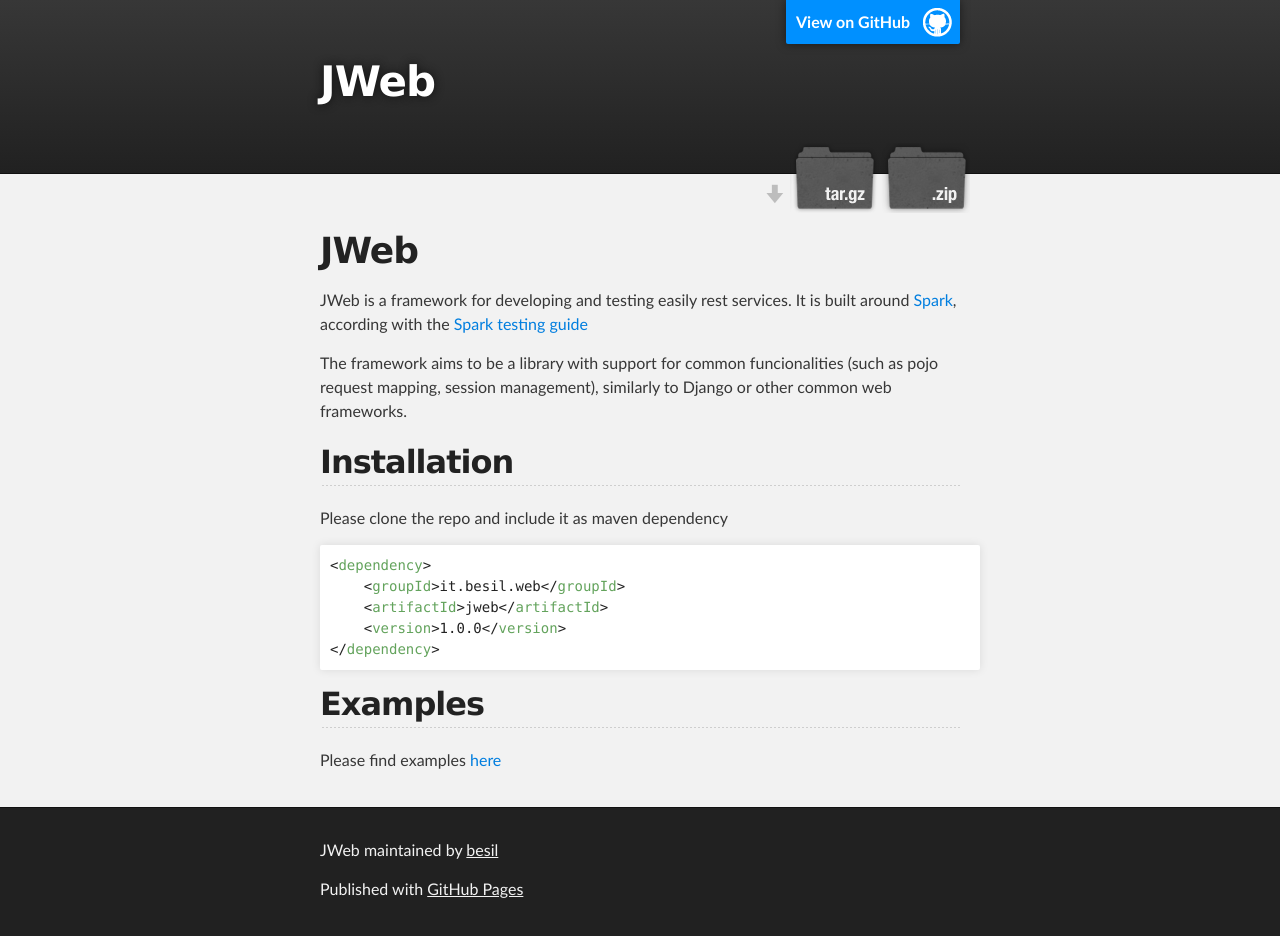
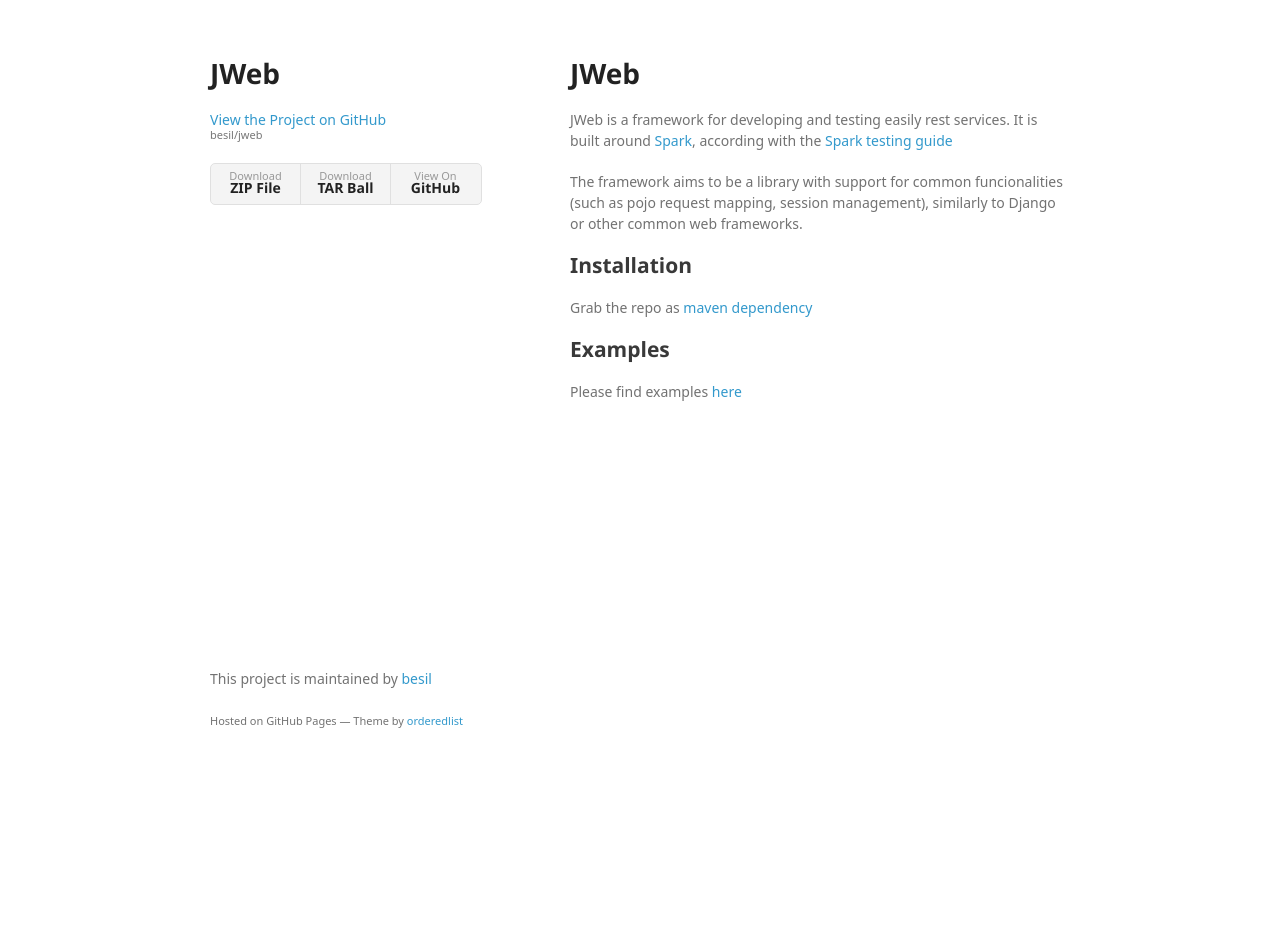
Before and after one commit to besil/jweb, a plain HTML site: page index.html in a window 1280 px wide. After the commit the page ends 800 px from the top, so only its background shows below. Drawn offline with Linux system fonts and the light colour scheme; a web font is replaced by a local one.

Commit message:
Create gh-pages branch via GitHub

```diff
--- a/index.html
+++ b/index.html
@@ -1,36 +1,33 @@
-<!DOCTYPE html>
+<!doctype html>
 <html>
+  <head>
+    <meta charset="utf-8">
+    <meta http-equiv="X-UA-Compatible" content="chrome=1">
+    <title>JWeb by besil</title>
 
-  <head>
-    <meta charset='utf-8'>
-    <meta http-equiv="X-UA-Compatible" content="chrome=1">
-    <meta name="description" content="JWeb : ">
+    <link rel="stylesheet" href="stylesheets/styles.css">
+    <link rel="stylesheet" href="stylesheets/github-light.css">
+    <meta name="viewport" content="width=device-width">
+    <!--[if lt IE 9]>
+    <script src="//html5shiv.googlecode.com/svn/trunk/html5.js"></script>
+    <![endif]-->
+  </head>
+  <body>
+    <div class="wrapper">
+      <header>
+        <h1>JWeb</h1>
+        <p></p>
 
-    <link rel="stylesheet" type="text/css" media="screen" href="stylesheets/stylesheet.css">
+        <p class="view"><a href="https://github.com/besil/jweb">View the Project on GitHub <small>besil/jweb</small></a></p>
 
-    <title>JWeb</title>
-  </head>
 
-  <body>
-
-    <!-- HEADER -->
-    <div id="header_wrap" class="outer">
-        <header class="inner">
-          <a id="forkme_banner" href="https://github.com/besil/jweb">View on GitHub</a>
-
-          <h1 id="project_title">JWeb</h1>
-          <h2 id="project_tagline"></h2>
-
-            <section id="downloads">
-              <a class="zip_download_link" href="https://github.com/besil/jweb/zipball/master">Download this project as a .zip file</a>
-              <a class="tar_download_link" href="https://github.com/besil/jweb/tarball/master">Download this project as a tar.gz file</a>
-            </section>
-        </header>
-    </div>
-
-    <!-- MAIN CONTENT -->
-    <div id="main_content_wrap" class="outer">
-      <section id="main_content" class="inner">
+        <ul>
+          <li><a href="https://github.com/besil/jweb/zipball/master">Download <strong>ZIP File</strong></a></li>
+          <li><a href="https://github.com/besil/jweb/tarball/master">Download <strong>TAR Ball</strong></a></li>
+          <li><a href="https://github.com/besil/jweb">View On <strong>GitHub</strong></a></li>
+        </ul>
+      </header>
+      <section>
         <h1>
 <a id="jweb" class="anchor" href="#jweb" aria-hidden="true"><span aria-hidden="true" class="octicon octicon-link"></span></a>JWeb</h1>
 
@@ -45,30 +42,19 @@
 <h2>
 <a id="installation" class="anchor" href="#installation" aria-hidden="true"><span aria-hidden="true" class="octicon octicon-link"></span></a>Installation</h2>
 
-<p>Please clone the repo and include it as maven dependency</p>
-
-<div class="highlight highlight-text-xml"><pre>&lt;<span class="pl-ent">dependency</span>&gt;
-    &lt;<span class="pl-ent">groupId</span>&gt;it.besil.web&lt;/<span class="pl-ent">groupId</span>&gt;
-    &lt;<span class="pl-ent">artifactId</span>&gt;jweb&lt;/<span class="pl-ent">artifactId</span>&gt;
-    &lt;<span class="pl-ent">version</span>&gt;1.0.0&lt;/<span class="pl-ent">version</span>&gt;
-&lt;/<span class="pl-ent">dependency</span>&gt;</pre></div>
+<p>Grab the repo as <a href="https://jitpack.io/#besil/jweb/v1.0.0">maven dependency</a></p>
 
 <h2>
 <a id="examples" class="anchor" href="#examples" aria-hidden="true"><span aria-hidden="true" class="octicon octicon-link"></span></a>Examples</h2>
 
 <p>Please find examples <a href="https://github.com/besil/jwebsample">here</a></p>
       </section>
-    </div>
-
-    <!-- FOOTER  -->
-    <div id="footer_wrap" class="outer">
-      <footer class="inner">
-        <p class="copyright">JWeb maintained by <a href="https://github.com/besil">besil</a></p>
-        <p>Published with <a href="https://pages.github.com">GitHub Pages</a></p>
+      <footer>
+        <p>This project is maintained by <a href="https://github.com/besil">besil</a></p>
+        <p><small>Hosted on GitHub Pages &mdash; Theme by <a href="https://github.com/orderedlist">orderedlist</a></small></p>
       </footer>
     </div>
-
-
+    <script src="javascripts/scale.fix.js"></script>
 
   </body>
 </html>
--- /dev/null
+++ b/javascripts/scale.fix.js
@@ -0,0 +1,17 @@
+var metas = document.getElementsByTagName('meta');
+var i;
+if (navigator.userAgent.match(/iPhone/i)) {
+  for (i=0; i<metas.length; i++) {
+    if (metas[i].name == "viewport") {
+      metas[i].content = "width=device-width, minimum-scale=1.0, maximum-scale=1.0";
+    }
+  }
+  document.addEventListener("gesturestart", gestureStart, false);
+}
+function gestureStart() {
+  for (i=0; i<metas.length; i++) {
+    if (metas[i].name == "viewport") {
+      metas[i].content = "width=device-width, minimum-scale=0.25, maximum-scale=1.6";
+    }
+  }
+}
--- /dev/null
+++ b/stylesheets/styles.css
@@ -0,0 +1,324 @@
+@font-face {
+  font-family: 'Noto Sans';
+  font-weight: 400;
+  font-style: normal;
+  src: url('../fonts/Noto-Sans-regular/Noto-Sans-regular.eot');
+  src: url('../fonts/Noto-Sans-regular/Noto-Sans-regular.eot?#iefix') format('embedded-opentype'),
+       local('Noto Sans'),
+       local('Noto-Sans-regular'),
+       url('../fonts/Noto-Sans-regular/Noto-Sans-regular.woff2') format('woff2'),
+       url('../fonts/Noto-Sans-regular/Noto-Sans-regular.woff') format('woff'),
+       url('../fonts/Noto-Sans-regular/Noto-Sans-regular.ttf') format('truetype'),
+       url('../fonts/Noto-Sans-regular/Noto-Sans-regular.svg#NotoSans') format('svg');
+}
+
+@font-face {
+  font-family: 'Noto Sans';
+  font-weight: 700;
+  font-style: normal;
+  src: url('../fonts/Noto-Sans-700/Noto-Sans-700.eot');
+  src: url('../fonts/Noto-Sans-700/Noto-Sans-700.eot?#iefix') format('embedded-opentype'),
+       local('Noto Sans Bold'),
+       local('Noto-Sans-700'),
+       url('../fonts/Noto-Sans-700/Noto-Sans-700.woff2') format('woff2'),
+       url('../fonts/Noto-Sans-700/Noto-Sans-700.woff') format('woff'),
+       url('../fonts/Noto-Sans-700/Noto-Sans-700.ttf') format('truetype'),
+       url('../fonts/Noto-Sans-700/Noto-Sans-700.svg#NotoSans') format('svg');
+}
+
+@font-face {
+  font-family: 'Noto Sans';
+  font-weight: 400;
+  font-style: italic;
+  src: url('../fonts/Noto-Sans-italic/Noto-Sans-italic.eot');
+  src: url('../fonts/Noto-Sans-italic/Noto-Sans-italic.eot?#iefix') format('embedded-opentype'),
+       local('Noto Sans Italic'),
+       local('Noto-Sans-italic'),
+       url('../fonts/Noto-Sans-italic/Noto-Sans-italic.woff2') format('woff2'),
+       url('../fonts/Noto-Sans-italic/Noto-Sans-italic.woff') format('woff'),
+       url('../fonts/Noto-Sans-italic/Noto-Sans-italic.ttf') format('truetype'),
+       url('../fonts/Noto-Sans-italic/Noto-Sans-italic.svg#NotoSans') format('svg');
+}
+
+@font-face {
+  font-family: 'Noto Sans';
+  font-weight: 700;
+  font-style: italic;
+  src: url('../fonts/Noto-Sans-700italic/Noto-Sans-700italic.eot');
+  src: url('../fonts/Noto-Sans-700italic/Noto-Sans-700italic.eot?#iefix') format('embedded-opentype'),
+       local('Noto Sans Bold Italic'),
+       local('Noto-Sans-700italic'),
+       url('../fonts/Noto-Sans-700italic/Noto-Sans-700italic.woff2') format('woff2'),
+       url('../fonts/Noto-Sans-700italic/Noto-Sans-700italic.woff') format('woff'),
+       url('../fonts/Noto-Sans-700italic/Noto-Sans-700italic.ttf') format('truetype'),
+       url('../fonts/Noto-Sans-700italic/Noto-Sans-700italic.svg#NotoSans') format('svg');
+}
+
+body {
+  background-color: #fff;
+  padding:50px;
+  font: 14px/1.5 "Noto Sans", "Helvetica Neue", Helvetica, Arial, sans-serif;
+  color:#727272;
+  font-weight:400;
+}
+
+h1, h2, h3, h4, h5, h6 {
+  color:#222;
+  margin:0 0 20px;
+}
+
+p, ul, ol, table, pre, dl {
+  margin:0 0 20px;
+}
+
+h1, h2, h3 {
+  line-height:1.1;
+}
+
+h1 {
+  font-size:28px;
+}
+
+h2 {
+  color:#393939;
+}
+
+h3, h4, h5, h6 {
+  color:#494949;
+}
+
+a {
+  color:#39c;
+  text-decoration:none;
+}
+
+a:hover {
+  color:#069;
+}
+
+a small {
+  font-size:11px;
+  color:#777;
+  margin-top:-0.3em;
+  display:block;
+}
+
+a:hover small {
+  color:#777;
+}
+
+.wrapper {
+  width:860px;
+  margin:0 auto;
+}
+
+blockquote {
+  border-left:1px solid #e5e5e5;
+  margin:0;
+  padding:0 0 0 20px;
+  font-style:italic;
+}
+
+code, pre {
+  font-family:Monaco, Bitstream Vera Sans Mono, Lucida Console, Terminal, Consolas, Liberation Mono, DejaVu Sans Mono, Courier New, monospace;
+  color:#333;
+  font-size:12px;
+}
+
+pre {
+  padding:8px 15px;
+  background: #f8f8f8;
+  border-radius:5px;
+  border:1px solid #e5e5e5;
+  overflow-x: auto;
+}
+
+table {
+  width:100%;
+  border-collapse:collapse;
+}
+
+th, td {
+  text-align:left;
+  padding:5px 10px;
+  border-bottom:1px solid #e5e5e5;
+}
+
+dt {
+  color:#444;
+  font-weight:700;
+}
+
+th {
+  color:#444;
+}
+
+img {
+  max-width:100%;
+}
+
+header {
+  width:270px;
+  float:left;
+  position:fixed;
+  -webkit-font-smoothing:subpixel-antialiased;
+}
+
+header ul {
+  list-style:none;
+  height:40px;
+  padding:0;
+  background: #f4f4f4;
+  border-radius:5px;
+  border:1px solid #e0e0e0;
+  width:270px;
+}
+
+header li {
+  width:89px;
+  float:left;
+  border-right:1px solid #e0e0e0;
+  height:40px;
+}
+
+header li:first-child a {
+  border-radius:5px 0 0 5px;
+}
+
+header li:last-child a {
+  border-radius:0 5px 5px 0;
+}
+
+header ul a {
+  line-height:1;
+  font-size:11px;
+  color:#999;
+  display:block;
+  text-align:center;
+  padding-top:6px;
+  height:34px;
+}
+
+header ul a:hover {
+  color:#999;
+}
+
+header ul a:active {
+  background-color:#f0f0f0;
+}
+
+strong {
+  color:#222;
+  font-weight:700;
+}
+
+header ul li + li + li {
+  border-right:none;
+  width:89px;
+}
+
+header ul a strong {
+  font-size:14px;
+  display:block;
+  color:#222;
+}
+
+section {
+  width:500px;
+  float:right;
+  padding-bottom:50px;
+}
+
+small {
+  font-size:11px;
+}
+
+hr {
+  border:0;
+  background:#e5e5e5;
+  height:1px;
+  margin:0 0 20px;
+}
+
+footer {
+  width:270px;
+  float:left;
+  position:fixed;
+  bottom:50px;
+  -webkit-font-smoothing:subpixel-antialiased;
+}
+
+@media print, screen and (max-width: 960px) {
+
+  div.wrapper {
+    width:auto;
+    margin:0;
+  }
+
+  header, section, footer {
+    float:none;
+    position:static;
+    width:auto;
+  }
+
+  header {
+    padding-right:320px;
+  }
+
+  section {
+    border:1px solid #e5e5e5;
+    border-width:1px 0;
+    padding:20px 0;
+    margin:0 0 20px;
+  }
+
+  header a small {
+    display:inline;
+  }
+
+  header ul {
+    position:absolute;
+    right:50px;
+    top:52px;
+  }
+}
+
+@media print, screen and (max-width: 720px) {
+  body {
+    word-wrap:break-word;
+  }
+
+  header {
+    padding:0;
+  }
+
+  header ul, header p.view {
+    position:static;
+  }
+
+  pre, code {
+    word-wrap:normal;
+  }
+}
+
+@media print, screen and (max-width: 480px) {
+  body {
+    padding:15px;
+  }
+
+  header ul {
+    width:99%;
+  }
+
+  header li, header ul li + li + li {
+    width:33%;
+  }
+}
+
+@media print {
+  body {
+    padding:0.4in;
+    font-size:12pt;
+    color:#444;
+  }
+}
```
Also changed, not shown: params.json (+1 -1 lines).
